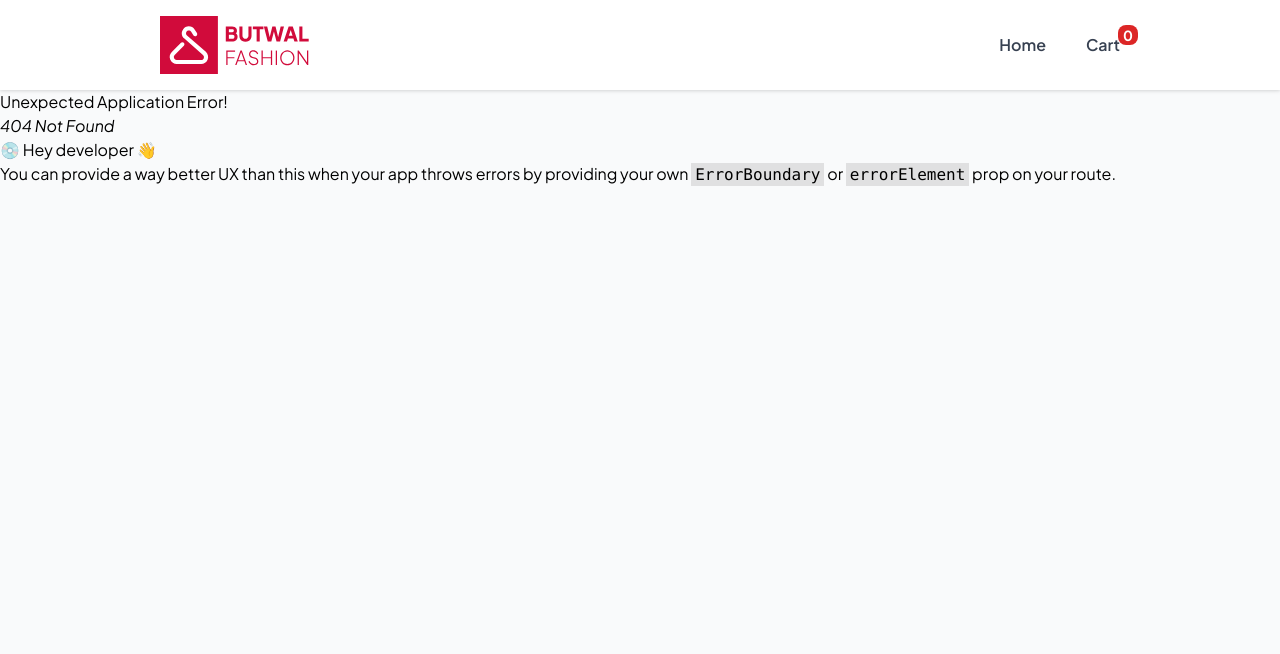
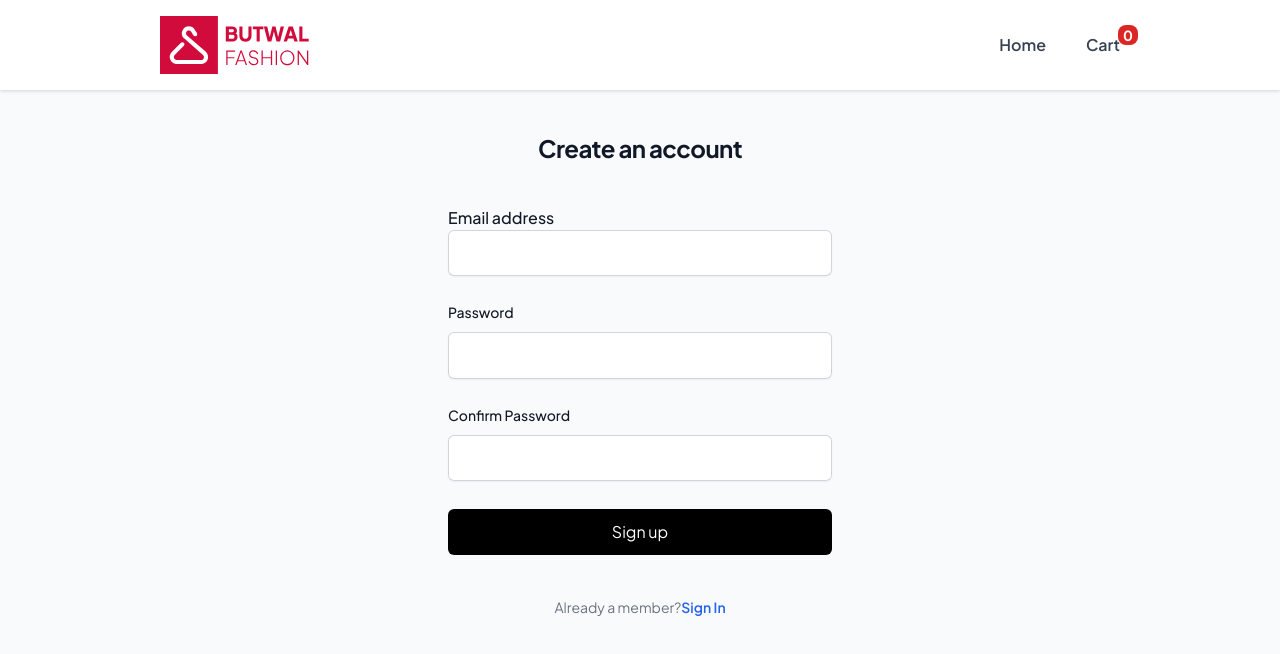
Before and after one commit to pidusbhusal/butwalFashion, a React (Vite) app: page /signUp in a window 1280 px wide. Before the commit this address had no page. Shown: the top 654 px of the page. Built offline with nearby package versions, Linux system fonts and the light colour scheme.

Commit message:
started the work in firebase Authentication

```diff
--- a/package.json
+++ b/package.json
@@ -12,6 +12,7 @@
   "dependencies": {
     "@coreui/coreui": "^5.1.2",
     "@coreui/react": "^5.3.0",
+    "firebase": "^10.13.1",
     "react": "^18.3.1",
     "react-dom": "^18.3.1",
     "react-router-dom": "^6.26.0"
--- /dev/null
+++ b/src/Components/LogInForm/index.jsx
@@ -0,0 +1,96 @@
+import { Link } from "react-router-dom";
+import { useRef } from "react";
+export default function LogInForm() {
+  const emailRef = useRef();
+  const passwordRef = useRef();
+  return (
+    <div>
+      <div className="flex min-h-full flex-col justify-center px-6 py-12 lg:px-8">
+        <div className="sm:mx-auto sm:w-full sm:max-w-sm">
+          <h2 className="mt-10 text-center text-2xl font-bold leading-9 tracking-tight text-gray-900">
+            Sign in to your account
+          </h2>
+        </div>
+
+        <div className="mt-10 sm:mx-auto sm:w-full sm:max-w-sm">
+          <form className="space-y-6" action="#" method="POST">
+            <div>
+              <label
+                htmlFor="email"
+                className="block text-md font-medium leading-6 text-gray-900"
+              >
+                Email address
+              </label>
+              <div className=" ">
+                <input
+                  id="email"
+                  name="email"
+                  type="email"
+                  autoComplete="email"
+                  ref={emailRef}
+                  required
+                  className="block w-full rounded-md border-0 pl-[1rem]  py-[0.7rem] text-gray-900 shadow-sm ring-1 ring-inset
+ ring-gray-300 placeholder:text-gray-400 focus:ring-2 focus:ring-inset focus:ring-black sm:text-sm sm:leading-6"
+                />
+              </div>
+
+            </div>
+
+            <div>
+              <div className="flex items-center justify-between">
+                <label
+                  htmlFor="password"
+                  className="block text-sm font-medium leading-6 text-gray-900"
+                >
+                  Password
+                </label>
+                <div className="text-sm">
+                  <a
+                    href="#"
+                    className="font-semibold text-blue-600 hover:text-blue-500"
+                  >
+                    Forgot password?
+                  </a>
+                </div>
+              </div>
+              <div className="mt-2">
+                <input
+                  id="password"
+                  name="password"
+                  type="password"
+                  autoComplete="current-password"
+                  required
+                  ref={passwordRef}
+                  className="block w-full rounded-md border-0 pl-[1rem]  py-[0.7rem] text-gray-900 shadow-sm ring-1 ring-inset
+ ring-gray-300 placeholder:text-gray-400 focus:ring-2 focus:ring-inset focus:ring-black sm:text-sm sm:leading-6"
+                />
+              </div>{" "}
+
+            </div>
+
+            <div>
+              <button
+                type="submit"
+                className=" mt-1 bg-black text-white py-[0.7rem] px-4 rounded-md hover:bg-gray-800 transition-all w-full  hover:bg-black-600 focus-visible:outline focus-visible:outline-2 focus-visible:outline-offset-2 focus-visible:outline-blue-600"
+              >
+                Sign in
+              </button>
+            </div>
+          </form>
+
+          <p className="mt-10 text-center text-sm text-gray-500">
+            Not a member?
+            <Link
+              to="/signUp"
+              href="#"
+              className="font-semibold leading-6 text-blue-600 hover:text-blue-500"
+            >
+              Sign Up
+            </Link>
+          </p>
+        </div>
+      </div>
+      );
+    </div>
+  );
+}
--- a/src/Components/ProductCard/index.jsx
+++ b/src/Components/ProductCard/index.jsx
@@ -2,8 +2,6 @@ import React, { useState } from "react";
 import { Link } from "react-router-dom";
 
 function ProductCard({ id, title, price, category, image, rating }) {
-
-
   return (
     <Link to={`products/${id}`} key={id} className="h-full" relative="path">
       <div className="group h-full">
--- a/src/Components/ProductPage/index.jsx
+++ b/src/Components/ProductPage/index.jsx
@@ -9,7 +9,6 @@ function ProductPage() {
   const { id } = useParams();
   const [itemSelected, setItemSelected] = useState(false);
   const { addToCart, cart, quantity } = useContext(CartContext);
-  const [relatedproducts, setRelatedProducts] = useState([]);
 
   useEffect(() => {
     fetch("https://fakestoreapi.com/products/" + id)
@@ -18,15 +17,6 @@ function ProductPage() {
         setProduct(product);
         cart.find((items) => items.id == product.id);
       });
-  }, []);
-
-  useEffect(() => {
-    fetch("https://fakestoreapi.com/products/category/" + product.category)
-      .then((res) => res.json())
-      .then((data) => {
-        setRelatedProducts(data);
-      })
-      .catch((error) => console.log(error));
   }, []);
 
   const handleAddToCart = () => {
@@ -114,7 +104,7 @@ function ProductPage() {
           </div>
         </div>
       </div>
-      <RelatedProduct RelatedProducts={relatedproducts} />
+      <RelatedProduct category={product.category} />
     </div>
   );
 }
--- a/src/Components/RelatedProduct/index.jsx
+++ b/src/Components/RelatedProduct/index.jsx
@@ -2,12 +2,22 @@ import React, { useState, useEffect } from "react";
 import { Link } from "react-router-dom";
 import ProductCard from "../ProductCard";
 
-export default function RelatedProduct({ RelatedProducts }) {
+export default function RelatedProduct({ category }) {
+  useEffect(() => {
+    fetch("https://fakestoreapi.com/products/category/" + category)
+      .then((res) => res.json())
+      .then((data) => {
+        setRelatedProducts(data);
+      })
+      .catch((error) => console.log(error));
+  }, []);
+  const [relatedproducts, setRelatedProducts] = useState([]);
+
   return (
-    <div className="homeSection  bg-white mt-5 py-sm px-sm rounded-md shadow">
+    <div className="homeSection  bg-white mt-5 py-sm px-sm rounded-md drop-shadow-md">
       <h2 className="capitalize text-xl font-semibold mb-4">Related Product</h2>
       <div className="grid   relative h-fit grid-cols-1 sm:grid-cols-2 md:grid-cols-3 lg:grid-cols-4 gap-4">
-        {RelatedProducts?.map((product) => (
+        {relatedproducts?.map((product) => (
           <ProductCard
             id={product.id}
             title={product.title}
--- /dev/null
+++ b/src/Components/SignUpForm/index.jsx
@@ -0,0 +1,107 @@
+import { Link } from "react-router-dom";
+import { useRef } from "react";
+
+export default function SignUp() {
+    const emailRef= useRef();
+    const passwordRef= useRef();
+    const passwordConfirmRef= useRef();
+  return (
+    <div>
+      <div className="flex min-h-full flex-col justify-center px-6 py-12 lg:px-8">
+        <div className="sm:mx-auto sm:w-full sm:max-w-sm">
+          <h2 className="mt-10 text-center text-2xl font-bold leading-9 tracking-tight text-gray-900">
+            Create an account
+          </h2>
+        </div>
+
+        <div className="mt-10 sm:mx-auto sm:w-full sm:max-w-sm">
+          <form className="space-y-6" action="#" method="POST">
+            <div>
+              <label
+                htmlFor="email"
+                className="block text-md font-medium leading-6 text-gray-900"
+              >
+                Email address
+              </label>
+              <div className=" ">
+                <input
+                  id="email"
+                  name="email"
+                  type="email"
+                  autoComplete="email"
+                  required
+                  ref={emailRef}
+                  className="block w-full rounded-md border-0 pl-[1rem]  py-[0.7rem] text-gray-900 shadow-sm ring-1 ring-inset
+ ring-gray-300 placeholder:text-gray-400 focus:ring-2 focus:ring-inset focus:ring-black sm:text-sm sm:leading-6"
+                />
+              </div>
+
+            </div>
+
+            <div>
+              <label
+                htmlFor="password"
+                className="block text-sm font-medium leading-6 text-gray-900"
+              >
+                Password
+              </label>
+              <div className="mt-2">
+                <input
+                  id="password"
+                  name="password"
+                  type="password"
+                  autoComplete="new-password"
+                  required
+                  ref={passwordRef}
+                  className="block w-full rounded-md border-0 pl-[1rem]  py-[0.7rem] text-gray-900 shadow-sm ring-1 ring-inset
+ ring-gray-300 placeholder:text-gray-400 focus:ring-2 focus:ring-inset focus:ring-black sm:text-sm sm:leading-6"
+                />
+              </div>
+            </div>
+
+            <div>
+              <label
+                htmlFor="confirmPassword"
+                className="block text-sm font-medium leading-6 text-gray-900"
+              >
+                Confirm Password
+              </label>
+              <div className="mt-2">
+                <input
+                  id="confirmPassword"
+                  name="confirmPassword"
+                  type="password"
+                  autoComplete="new-password"
+                  required
+                  ref={passwordConfirmRef}
+                  className="block w-full rounded-md border-0 pl-[1rem]  py-[0.7rem] text-gray-900 shadow-sm ring-1 ring-inset
+ ring-gray-300 placeholder:text-gray-400 focus:ring-2 focus:ring-inset focus:ring-black sm:text-sm sm:leading-6"
+                />
+              </div>
+            </div>
+
+            <div>
+              <button
+                type="submit"
+                className=" mt-1 bg-black text-white py-[0.7rem] px-4 rounded-md hover:bg-gray-800 transition-all w-full  hover:bg-black-600 focus-visible:outline focus-visible:outline-2 focus-visible:outline-offset-2 focus-visible:outline-blue-600"
+              >
+                Sign up
+              </button>
+            </div>
+          </form>
+
+          <p className="mt-10 text-center text-sm text-gray-500">
+            Already a member?
+            <Link
+              to="/signIn"
+              href="#"
+              className="font-semibold leading-6 text-blue-600 hover:text-blue-500"
+            >
+              Sign In
+            </Link>
+          </p>
+        </div>
+      </div>
+    </div>
+  );
+}
--- /dev/null
+++ b/src/Context/authUserContext.jsx
@@ -0,0 +1,21 @@
+import { createContext, useContext, useState } from "react";
+import { Auth } from "../firebase/firebase";
+const AUthContext = createContext();
+
+export function useAuth() {
+  return useContext(AUthContext);
+}
+
+export function AuthProvider({ children }) {
+  const [currentUser, setCurrentUser] = useState();
+
+  function signUp(email, password) {
+    return Auth.createUserWithEmailAndPassword(email, password);
+  }
+
+  Auth.onAuthStateChange;
+  const value = {
+    currentUser,
+  };
+  return <AUthContext.Provider value={value}>{children}</AUthContext.Provider>;
+}
--- /dev/null
+++ b/src/firebase/firebase.js
@@ -0,0 +1,14 @@
+import { initializeApp } from "firebase/app";
+import "firebase/auth";
+
+const app = initializeApp({
+  apiKey: process.env.REACT_APP_FIREBASE_API_KEY,
+  authDomain: process.env.REACT_APP_AUTH_DOMAIN,
+  projectId: process.env.REACT_APP_PROJECT_ID,
+  storageBucket: process.env.REACT_APP_STORAGE_BUCKET,
+  messagingSenderId: process.env.REACT_APP_MESSAGING_SENDER_ID,
+  appId: process.env.REACT_APP_APP_ID,
+});
+
+export const Auth = app.auth();
+export default app;
```
Also changed, not shown: src/main.jsx (+11 -1 lines), 1 other file (tests, documents, lock files or other folders).
